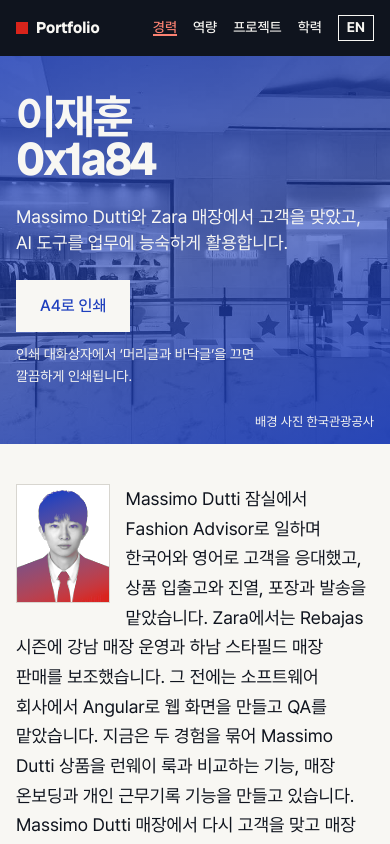
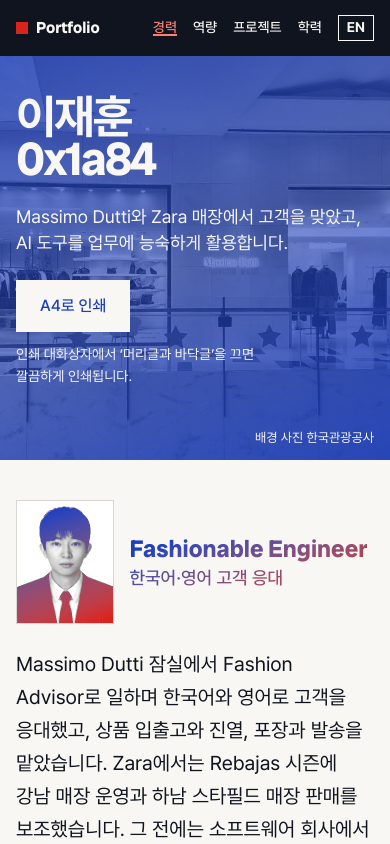
Before and after one commit to 0x1A84/howto-portfolio, an Angular app: page / in a window 390 px wide. Shown: the top 844 px of the page. Built offline with nearby package versions, Linux system fonts and the light colour scheme.

Commit message:
fix: 모바일 배경과 사진 옆 소개 문구 정리

```diff
--- a/src/app/data/portfolio.data.en.ts
+++ b/src/app/data/portfolio.data.en.ts
@@ -38,6 +38,7 @@ export const PORTFOLIO_EN: Portfolio = {
       width: 206,
       height: 264,
     },
+    mobileIntro: { title: 'Fashionable Engineer', detail: 'Korean & English customer service' },
     tagline: 'I have served customers at Massimo Dutti and Zara, and I use AI tools fluently at work.',
     summary:
       'As a Fashion Advisor at Massimo Dutti Jamsil, I served customers in Korean and English and handled stock receiving, display, packing, and shipping. At Zara, I supported store operations in Gangnam and sales at Hanam Starfield during the Rebajas season. Before that, I built web interfaces with Angular and handled QA at a software company. Now I am combining both experiences to build a feature that compares Massimo Dutti products with runway looks, along with store onboarding and personal work log features. I would like to welcome customers at a Massimo Dutti store again and help run the store.',
--- a/src/app/data/portfolio.data.ts
+++ b/src/app/data/portfolio.data.ts
@@ -34,6 +34,7 @@ export const PORTFOLIO: Portfolio = {
       width: 206,
       height: 264,
     },
+    mobileIntro: { title: 'Fashionable Engineer', detail: '한국어·영어 고객 응대' },
     tagline: 'Massimo Dutti와 Zara 매장에서 고객을 맞았고, AI 도구를 업무에 능숙하게 활용합니다.',
     summary:
       'Massimo Dutti 잠실에서 Fashion Advisor로 일하며 한국어와 영어로 고객을 응대했고, 상품 입출고와 진열, 포장과 발송을 맡았습니다. Zara에서는 Rebajas 시즌에 강남 매장 운영과 하남 스타필드 매장 판매를 보조했습니다. 그 전에는 소프트웨어 회사에서 Angular로 웹 화면을 만들고 QA를 맡았습니다. 지금은 두 경험을 묶어 Massimo Dutti 상품을 런웨이 룩과 비교하는 기능, 매장 온보딩과 개인 근무기록 기능을 만들고 있습니다. Massimo Dutti 매장에서 다시 고객을 맞고 매장 운영을 돕고 싶습니다.',
--- a/src/app/data/portfolio.model.ts
+++ b/src/app/data/portfolio.model.ts
@@ -9,6 +9,7 @@ export interface Portfolio {
     // src: 원본. 화면에서는 CSS로 색조를 입히고, A4 인쇄에서는 그대로 보여 줌
     // exportSrc: 웹 디자인 PDF(export:pdf)용. 화면의 혼합 모드 색조를 미리 입힌 파일 (PDF에서 mix-blend-mode가 깨지기 때문)
     photo: { src: string; exportSrc: string; alt: string; width: number; height: number };
+    mobileIntro: { title: string; detail: string };
     tagline: string; // 머리말의 한 줄 소개
     summary: string; // 소개 문단
     links: ContactLink[];
--- a/src/app/layout/site-footer/site-footer.component.css
+++ b/src/app/layout/site-footer/site-footer.component.css
@@ -95,9 +95,3 @@
     flex-shrink: 0;
   }
 }
-
-@media screen and (width < 60rem) {
-  .site-footer__source {
-    display: none;
-  }
-}
--- a/src/app/layout/site-footer/site-footer.component.html
+++ b/src/app/layout/site-footer/site-footer.component.html
@@ -2,16 +2,15 @@
   <div class="container site-footer__inner">
     <p class="site-footer__sign">Thanks for reading.</p>
     <p class="site-footer__colophon">
-      Last updated <time [attr.datetime]="updatedAt()">{{ updatedAt() | enDate }}</time>.<span class="site-footer__source">
-        &ngsp;Built with Angular from a single source, kept on
+      Last updated <time [attr.datetime]="updatedAt()">{{ updatedAt() | enDate }}</time>. Built with Angular from a
+      single source, kept on
       <a
         [href]="repoUrl()"
         [attr.data-print-text]="repoUrl().replace('https://', '')"
         target="_blank"
         rel="noopener noreferrer"
         >GitHub</a
-        >.</span
-      >
+      >.
     </p>
     <p class="site-footer__legal">© {{ year() }} Jason Parker</p>
     <p class="site-footer__top screen-only"><a [routerLink]="[]" fragment="top">Back to top</a></p>
--- a/src/app/sections/profile-header/profile-header.component.css
+++ b/src/app/sections/profile-header/profile-header.component.css
@@ -157,6 +157,7 @@
 }
 
 .profile__summary {
+  --profile-photo-gradient: linear-gradient(160deg, var(--color-photo-tint-from) 15%, var(--color-photo-tint-to) 95%);
   display: grid;
   grid-template-columns: repeat(12, minmax(0, 1fr));
   column-gap: var(--gap-columns);
@@ -190,9 +191,13 @@
   content: "";
   position: absolute;
   inset: 0;
-  background: linear-gradient(160deg, var(--color-photo-tint-from) 15%, var(--color-photo-tint-to) 95%);
+  background: var(--profile-photo-gradient);
   mix-blend-mode: lighten;
   pointer-events: none;
+}
+
+.profile__mobile-intro {
+  display: none;
 }
 
 .profile__summary p {
@@ -219,6 +224,17 @@
     display: none;
   }
 
+  .profile__credit {
+    grid-row: 4;
+    margin: 0 0 var(--space-sm);
+    color: var(--color-field-ink);
+    text-align: end;
+  }
+
+  .profile__credit a:focus-visible {
+    outline-color: var(--color-field-ink);
+  }
+
   .profile__name,
   .profile__tagline,
   .profile__actions {
@@ -239,7 +255,7 @@
 
   .profile__actions {
     grid-row: 3;
-    padding-bottom: var(--space-lg);
+    padding-bottom: var(--space-xl);
   }
 
   .profile__actions app-print-button {
@@ -258,31 +274,43 @@
     grid-row: 5;
   }
 
-  .profile__credit {
-    grid-row: 4;
-    margin: 0 0 var(--space-sm);
-    color: var(--color-field-ink);
-    text-align: end;
-  }
-
-  .profile__credit a:focus-visible {
-    outline-color: var(--color-field-ink);
-  }
-
   .profile__summary {
-    display: flow-root;
+    grid-template-columns: auto minmax(0, 1fr);
+    align-items: center;
+    row-gap: var(--space-lg);
   }
 
   .profile__photo {
-    float: left;
-    width: clamp(4.5rem, 24cqw, 8rem);
-    margin: 0 var(--space-md) var(--space-xs) 0;
+    grid-column: 1;
+    width: clamp(4.5rem, 25cqw, 8rem);
+    margin: 0;
   }
 
-  .profile__summary p {
-    max-width: none;
-    font-size: calc(var(--text-md) + 2px);
+  .profile__mobile-intro {
+    grid-column: 2;
+    justify-self: start;
+    display: grid;
+    gap: var(--space-2xs);
+    font-size: calc(var(--text-sm) + 4px);
+    font-weight: 500;
+    line-height: 1.3;
     overflow-wrap: anywhere;
+  }
+
+  .profile__mobile-intro strong {
+    font-family: var(--font-display);
+    font-size: calc(var(--text-lg) + 4px);
+    line-height: 1.15;
+  }
+
+  @supports (background-clip: text) {
+    @media (forced-colors: none) {
+      .profile__mobile-intro {
+        background-image: var(--profile-photo-gradient);
+        background-clip: text;
+        color: transparent;
+      }
+    }
   }
 }
 
--- a/src/app/sections/profile-header/profile-header.component.html
+++ b/src/app/sections/profile-header/profile-header.component.html
@@ -69,6 +69,10 @@
         decoding="async"
       />
     </div>
+    <div class="profile__mobile-intro">
+      <strong lang="en">{{ profile().mobileIntro.title }}</strong>
+      <span>{{ profile().mobileIntro.detail }}</span>
+    </div>
     <p>{{ profile().summary }}</p>
   </div>
 </header>
```
Also changed, not shown: 1 other file (tests, documents, lock files or other folders). Lines whose indentation alone changed are shown as unchanged.
